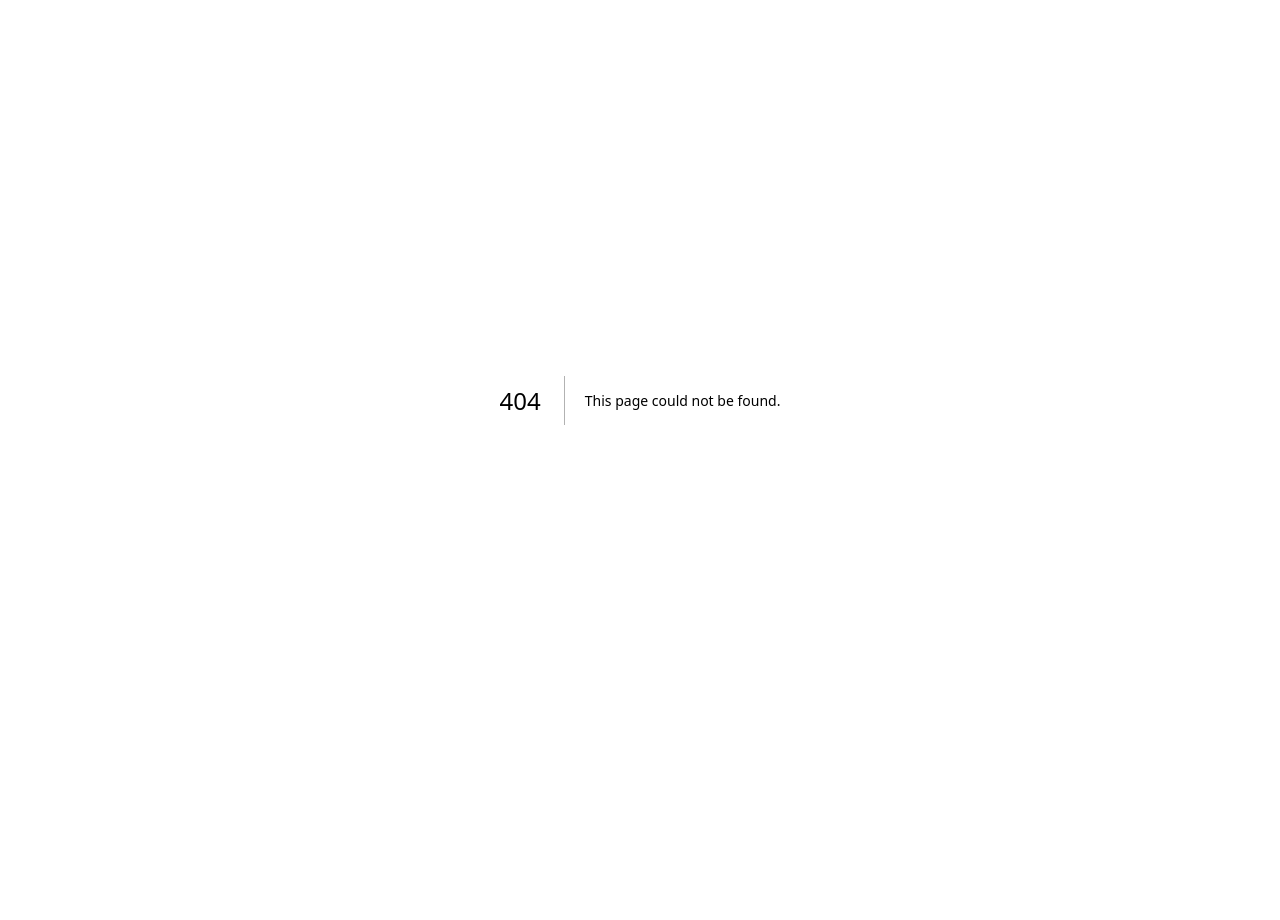
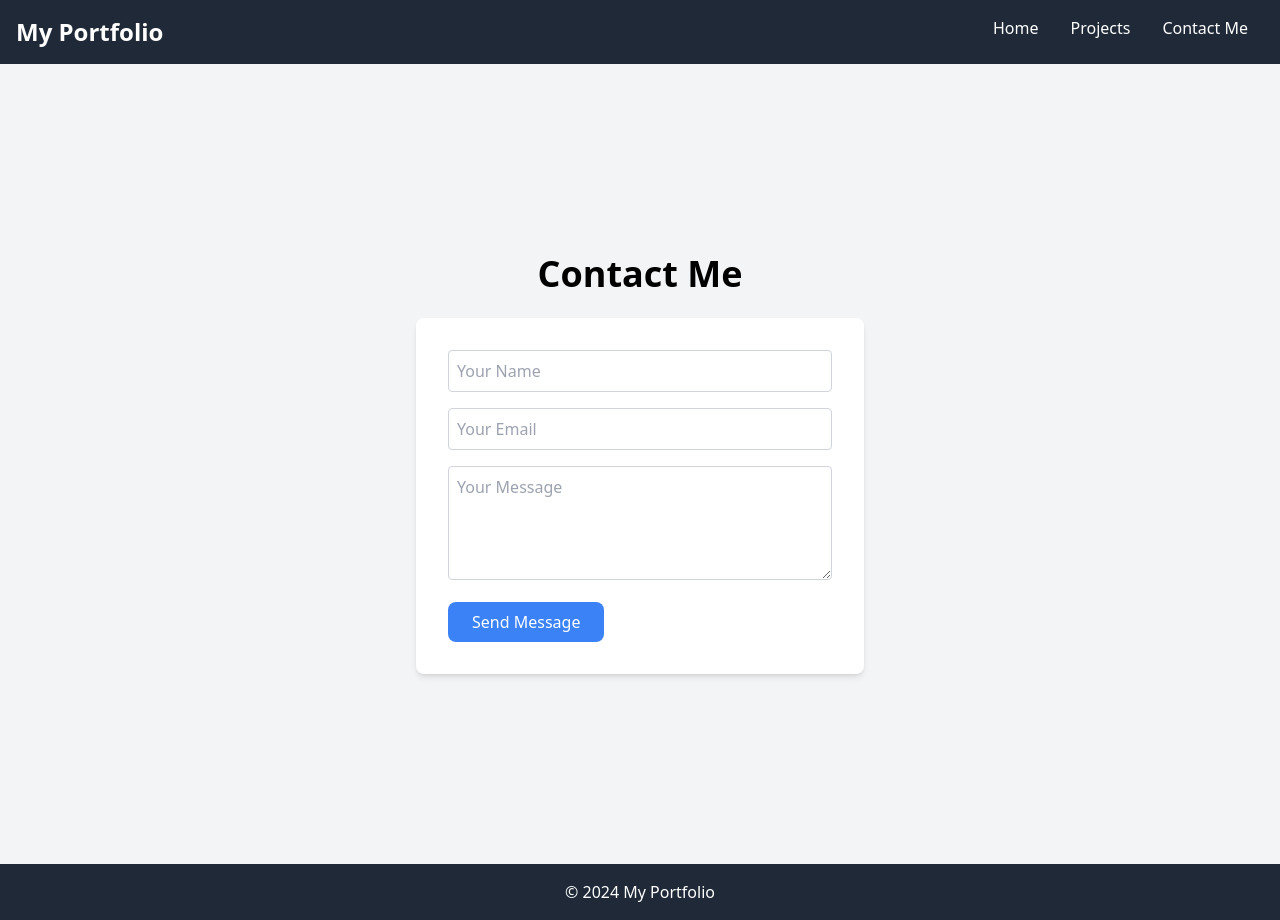
Before and after one commit to sagarkumargit/sagar.github.io, a Next.js app: page /contact in a window 1280 px wide. Before the commit this address had no page. Before the commit the page ends 800 px from the top, so only its background shows below. Built offline with nearby package versions, Linux system fonts and the light colour scheme.

Commit message:
Add the project and create contact form

```diff
--- a/src/Components/Footer/footer.tsx
+++ b/src/Components/Footer/footer.tsx
@@ -1,6 +1,6 @@
 const Footer = () => {
   return (
-      <footer className="bg-gray-800 text-white text-center py-4">
+    <footer className="bg-gray-800 text-white text-center py-4 animate-fade-in">
       <p>&copy; {new Date().getFullYear()} My Portfolio</p>
     </footer>
   );
--- a/src/Components/Header/header.tsx
+++ b/src/Components/Header/header.tsx
@@ -4,11 +4,12 @@ import Link from 'next/link'
 export default function Header() {
   return (
     <header className="bg-gray-800 text-white">
-    <div className="container mx-auto p-4 flex justify-between">
+      <div className="container mx-auto p-4 flex justify-between animate-fade-in">
         <h1 className="text-2xl font-bold">My Portfolio</h1>
         <nav>
           <Link href="/" className="mx-4">Home</Link>
           <Link href="/projects" className="mx-4">Projects</Link>
+          <Link href="/contact" className="mx-4">Contact Me</Link>
         </nav>
       </div>
     </header>
--- /dev/null
+++ b/src/pages/contact/index.tsx
@@ -0,0 +1,49 @@
+import Footer from "@/Components/Footer/footer";
+import Header from "@/Components/Header/header";
+
+const Contact = () => {
+    const handleSubmit = (e: React.FormEvent<HTMLFormElement>) => {
+        e.preventDefault();
+    };
+
+    return (
+        <div className="bg-gray-100">
+            <Header />
+            <main className="flex flex-col items-center justify-center min-h-screen p-4">
+                <h1 className="text-4xl font-bold mb-6 animate-fade-in">Contact Me</h1>
+                <form
+                    onSubmit={handleSubmit}
+                    className="bg-white shadow-md rounded-lg p-8 max-w-md w-full space-y-4 animate-fade-in"
+                >
+                    <input
+                        type="text"
+                        placeholder="Your Name"
+                        required
+                        className="border border-gray-300 p-2 w-full rounded focus:outline-none focus:ring-2 focus:ring-blue-500"
+                    />
+                    <input
+                        type="email"
+                        placeholder="Your Email"
+                        required
+                        className="border border-gray-300 p-2 w-full rounded focus:outline-none focus:ring-2 focus:ring-blue-500"
+                    />
+                    <textarea
+                        placeholder="Your Message"
+                        required
+                        className="border border-gray-300 p-2 w-full rounded focus:outline-none focus:ring-2 focus:ring-blue-500"
+                        rows={4}
+                    />
+                    <button
+                        type="submit"
+                        className="bg-blue-500 text-white px-6 py-2 rounded-lg hover:bg-blue-600 transition"
+                    >
+                        Send Message
+                    </button>
+                </form>
+            </main>
+            <Footer />
+        </div>
+    );
+};
+
+export default Contact;
--- /dev/null
+++ b/src/pages/home/index.tsx
@@ -0,0 +1,29 @@
+import Footer from "@/Components/Footer/footer";
+import Header from "@/Components/Header/header";
+
+const Home = () => {
+    return (
+        <div className="bg-gray-100">
+            <Header />
+            <main className="flex flex-col items-center justify-center min-h-screen text-center p-4">
+                <div className="animate-fade-in">
+                    <h1 className="text-5xl font-bold mb-4 transition-transform transform hover:scale-105">
+                        Welcome to My Portfolio
+                    </h1>
+                    <p className="text-lg mb-6 animate-slide-in">
+                        I am a passionate developer specializing in web development and design.
+                    </p>
+                    <a
+                        href="/projects"
+                        className="bg-blue-500 text-white px-6 py-3 rounded-lg transition-transform transform hover:scale-105"
+                    >
+                        View My Projects
+                    </a>
+                </div>
+            </main>
+            <Footer />
+        </div>
+    );
+};
+
+export default Home;
--- a/src/pages/index.tsx
+++ b/src/pages/index.tsx
@@ -1,26 +1,9 @@
-import Head from "next/head";
-import Header from "@/Components/Header/header";
-import About from "@/Components/About";
-import ContactForm from "@/Components/ContactForm";
-import Footer from "@/Components/Footer/footer";
+import Home from "./home";
 
-export default function Home() {
+export default function Index() {
   return (
     <>
-      <Head>
-        <title>Create Next App</title>
-        <meta name="description" content="Generated by create next app" />
-        <meta name="viewport" content="width=device-width, initial-scale=1" />
-        <link rel="icon" href="/favicon.ico" />
-      </Head>
-      <div className="bg-gray-50">
-        <Header />
-        <main className="container mx-auto p-4">
-          <About />
-          <ContactForm />
-        </main>
-        <Footer />
-      </div>
+      <Home/>
     </>
   );
 }
--- a/src/pages/projects/index.tsx
+++ b/src/pages/projects/index.tsx
@@ -4,9 +4,22 @@ import ProjectCard from "@/Components/ProjectCard";
 
 const Projects = () => {
   const projectData = [
-    { title: 'Project 1', description: 'Description of project 1.', link: 'https://project1.com' },
-    { title: 'Project 2', description: 'Description of project 2.', link: 'https://project2.com' },
-    { title: 'Project 3', description: 'Description of project 3.', link: 'https://project3.com' },
+    { title: 'Makaansaz', description: 'Its Property based platform where user can buy properties in Pakistan', link: '#' },
+    {
+      title: 'Adani One',
+      description: `An integrated platform with diversified offerings, Adani One is where goodness begins. It is built to elevate everyday experiences by combining comfort, quality, and ease-of-use for our customers. From door-to-door travel to shopping the choicest global brands, this is where it all manifests together, with seamless digital access.Remembering the Group’s core philosophy of ‘Growth with Goodness’, Adani One stays true to the aim of enriching experiences with goodness, through this singular but multifaceted world. The Group has been dedicated towards contributing to India’s growth through its various businesses over the years. In the digital era, Adani One is another step forward in this journey, of making goodness a part of our customer’s life, anywhere, any time.`,
+      link: 'https://www.adanione.com/'
+    },
+    {
+      title: 'Timeinator', description: `Timeinator is a state-of-the-art restaurant kitchen digital timer that helps automate your kitchen tasks & increases productivity.`,
+      link: 'https://timeinator.com/'
+    },
+    {
+      title: 'Kaboodle',
+      description: 'Kaboodle has been integral in keeping dialogue with our community and protecting our data. The tools they provide to help us do our job and promote our shows in a way that isn’t reliant on generic ticket agent marketing',
+      link: 'https://kaboodle.com/'
+    },
+
   ];
 
   return (
--- a/tailwind.config.js
+++ b/tailwind.config.js
@@ -9,7 +9,22 @@ module.exports = {
     "./src/**/*.{js,ts,jsx,tsx,mdx}",
   ],
   theme: {
-    extend: {},
+    extend: {
+      animation: {
+        'fade-in': 'fadeIn 1s ease-out forwards',
+        'slide-in': 'slideIn 0.5s ease-out forwards',
+      },
+      keyframes: {
+        fadeIn: {
+          '0%': { opacity: 0 },
+          '100%': { opacity: 1 },
+        },
+        slideIn: {
+          '0%': { transform: 'translateY(-20px)', opacity: 0 },
+          '100%': { transform: 'translateY(0)', opacity: 1 },
+        },
+      },
+    },
   },
   plugins: [],
 }
```
Lines whose indentation alone changed are shown as unchanged.
